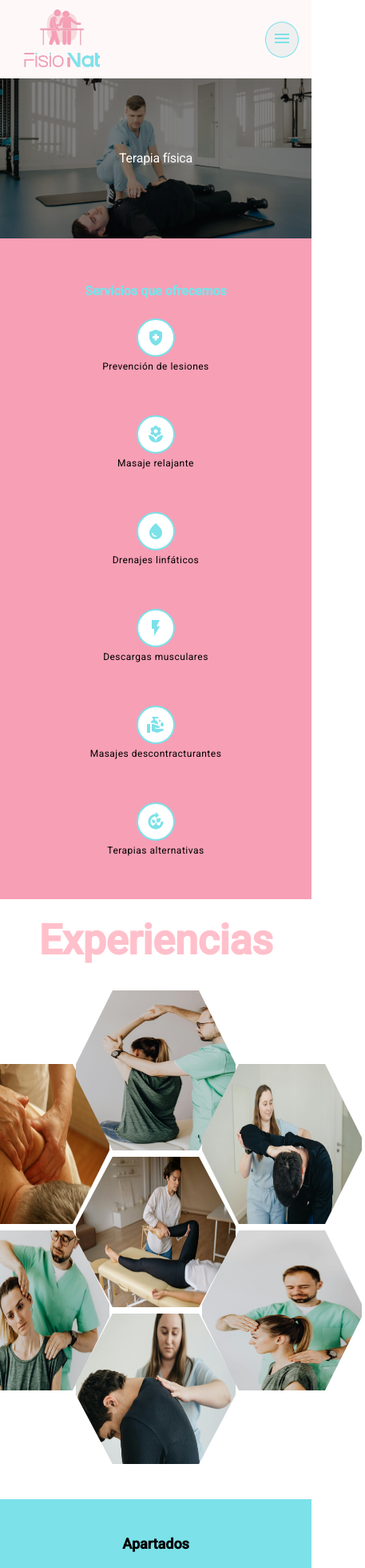
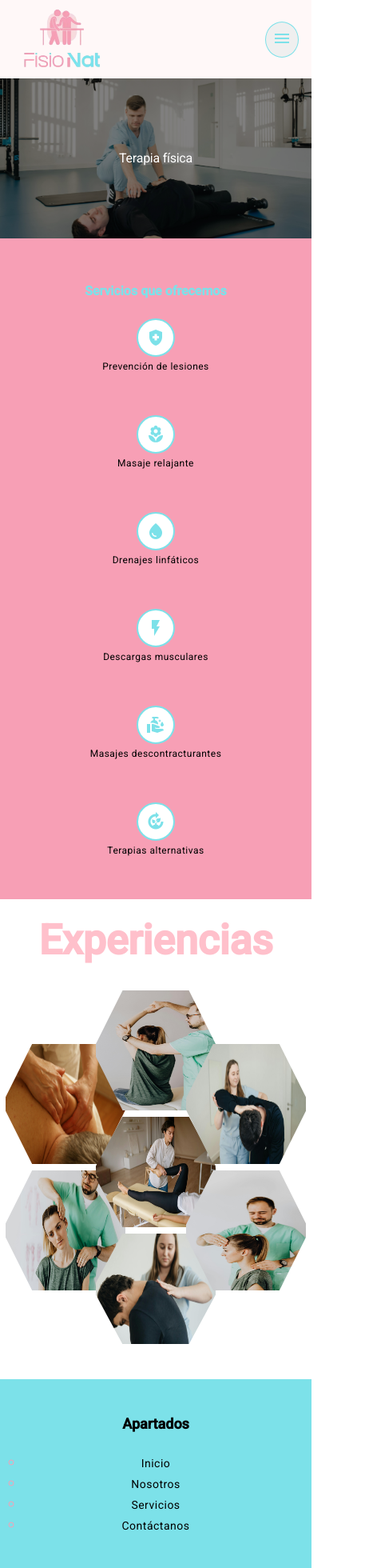
Before and after one commit to ingestebancorrea/fisionat_fe, an Angular app: page /services/physical-therapy in a window 390 px wide. Shown: the top 1960 px of the page at 80% size, 457 px wide, since content can reach past the window. Built offline with nearby package versions, Linux system fonts and the light colour scheme.

Commit message:
Ajustando imagenes en experiencias

```diff
--- a/src/styles.css
+++ b/src/styles.css
@@ -115,12 +115,12 @@ body { margin: 0; font-family: Roboto, "Helvetica Neue", sans-serif; }
 
     .column {
         flex: 1;
-        height: 600px;
+        height: 450px;
         margin-top: 0;
     }
 
     .hexagon-image {
-        width: 200px;
-        height: 200px;
+        width: 150px;
+        height: 150px;
     }
 }
```
